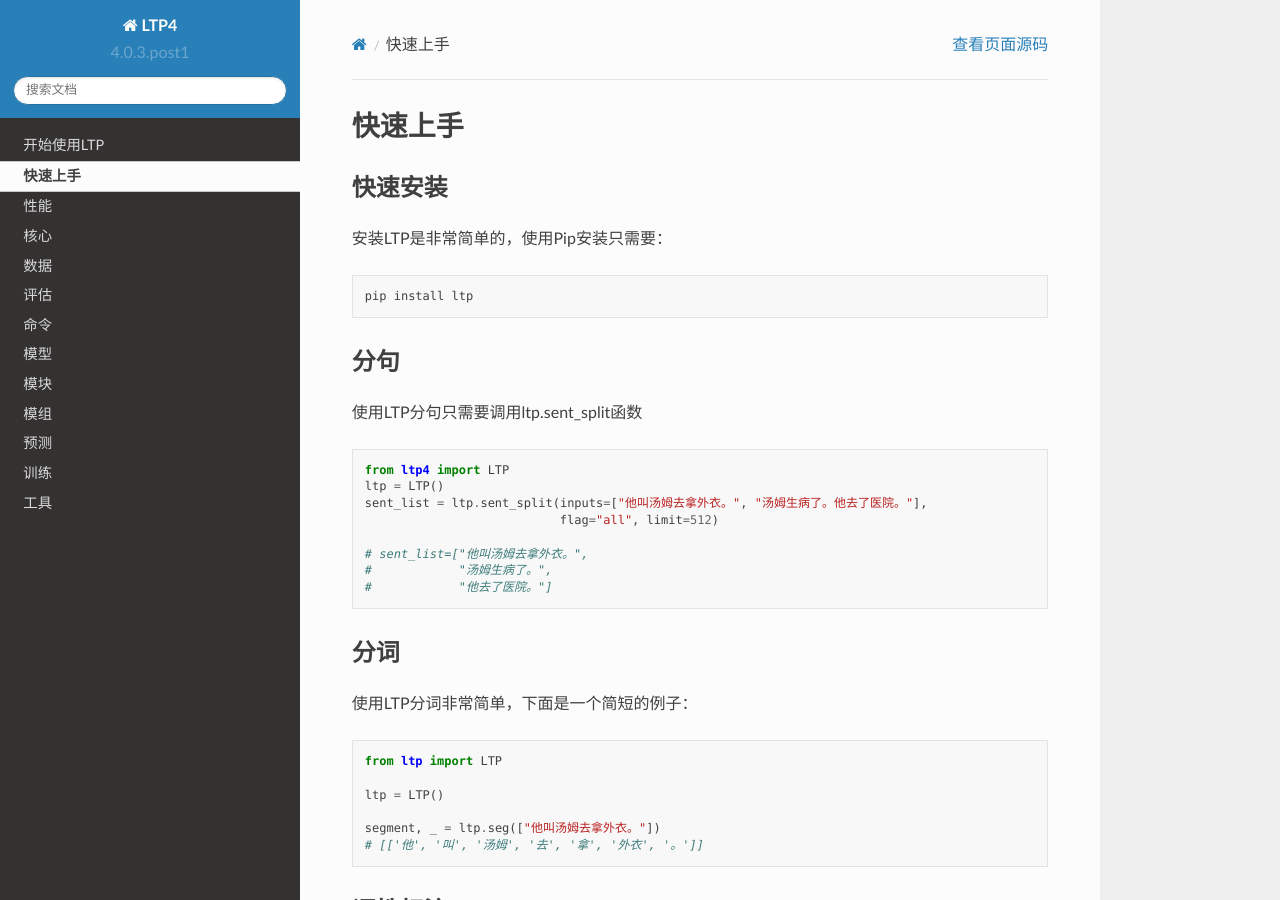
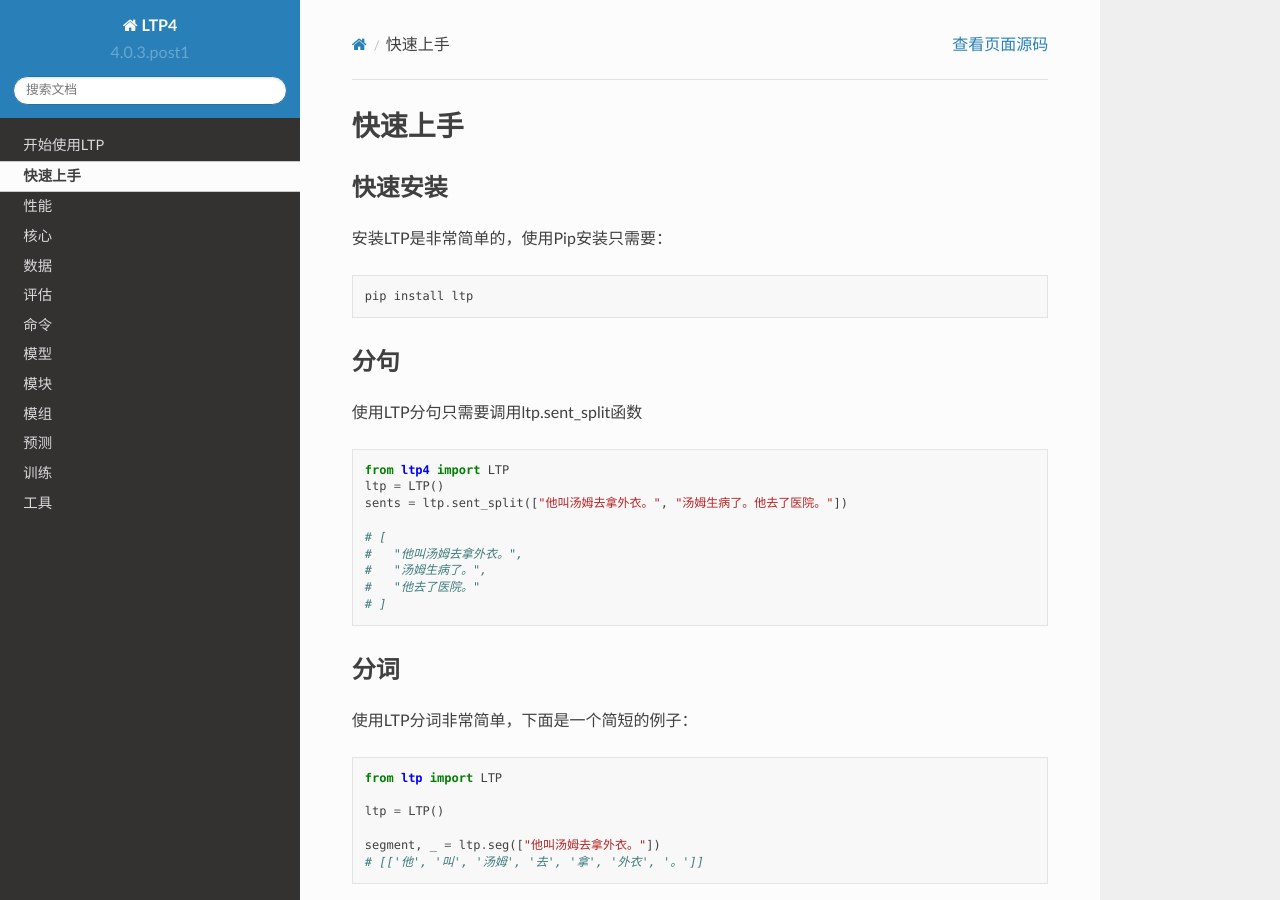
Before and after one commit to HIT-SCIR/ltp, a Sphinx documentation site: the page built from docs/quickstart.rst, in a window 1280 px wide and 900 px high. Built offline with Sphinx 7.4.7 and the Read the Docs theme 2.0.0, drawn with Linux system fonts in a browser that asks for light colours.

Commit message:
Update quickstart.rst

```diff
--- a/docs/quickstart.rst
+++ b/docs/quickstart.rst
@@ -18,12 +18,13 @@
 
     from ltp4 import LTP
     ltp = LTP()
-    sent_list = ltp.sent_split(inputs=["他叫汤姆去拿外衣。", "汤姆生病了。他去了医院。"],
-                               flag="all", limit=512)
+    sents = ltp.sent_split(["他叫汤姆去拿外衣。", "汤姆生病了。他去了医院。"])
 
-    # sent_list=["他叫汤姆去拿外衣。",
-    #            "汤姆生病了。",
-    #            "他去了医院。"]
+    # [
+    #   "他叫汤姆去拿外衣。",
+    #   "汤姆生病了。",
+    #   "他去了医院。"
+    # ]
 
 分词
 ------------------
```
